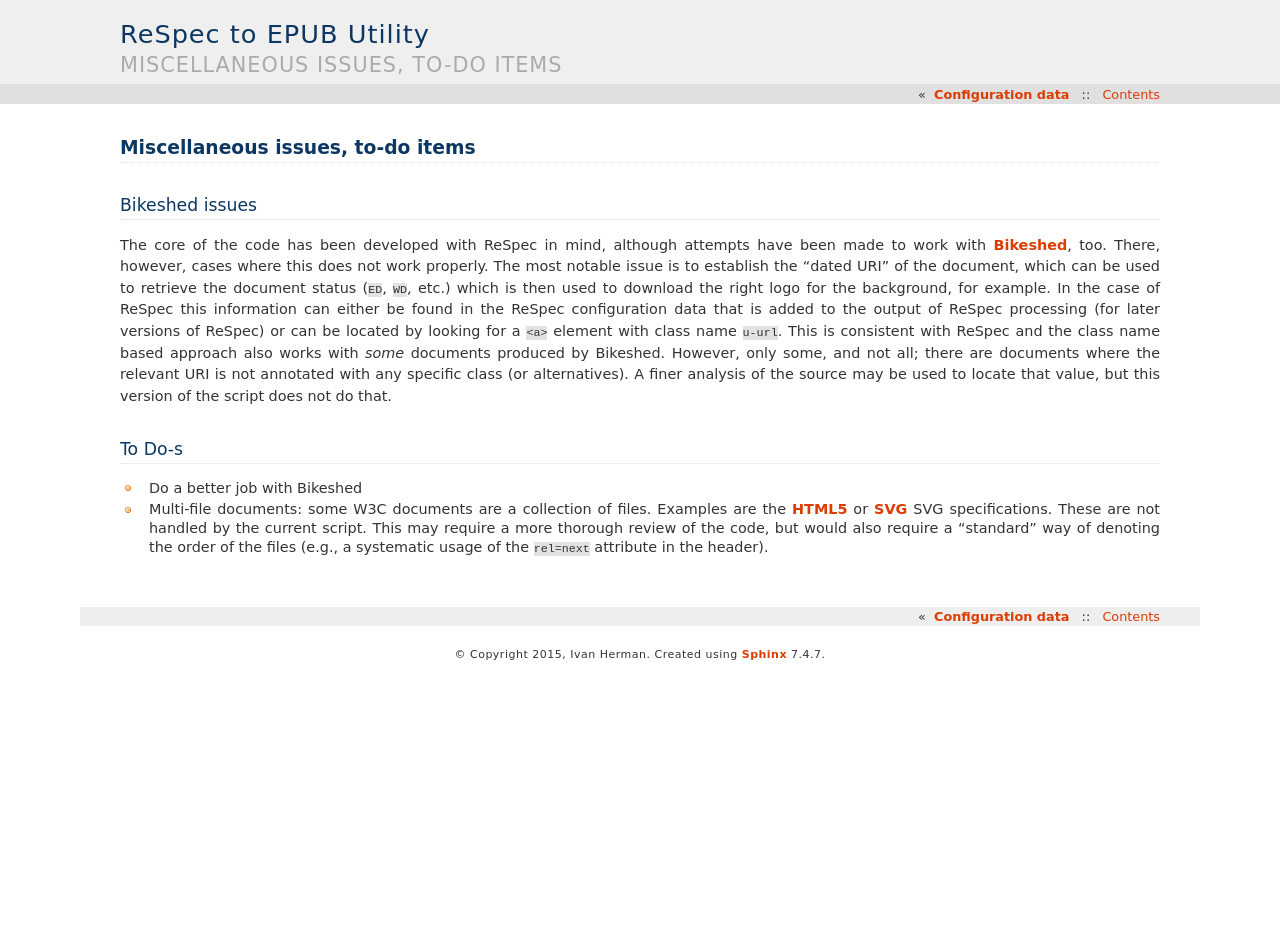
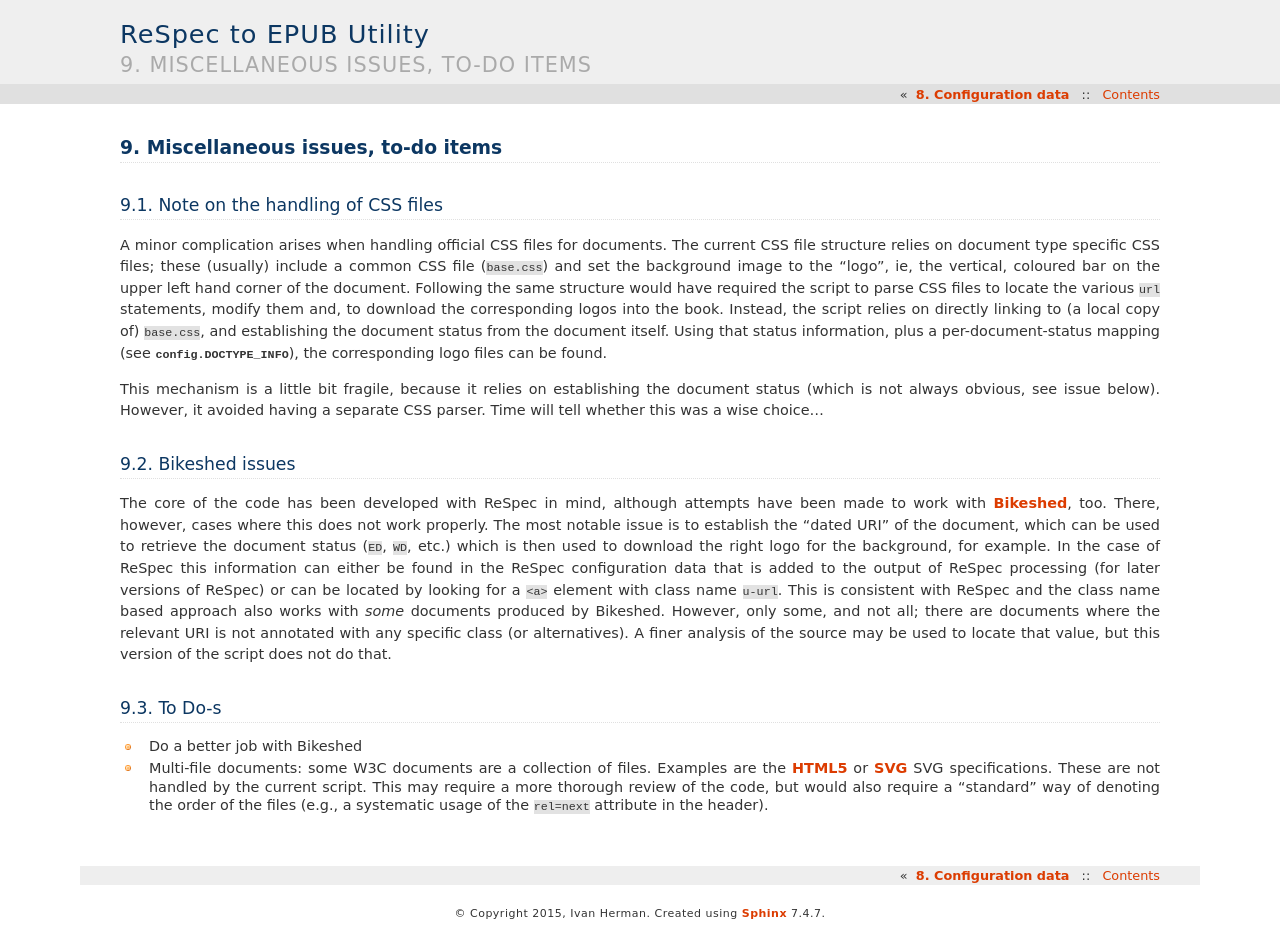
Before and after one commit to iherman/respec2epub, a Sphinx documentation site: the page built from Doc/source/todo.rst, in a window 1280 px wide. Built offline with Sphinx 7.4.7, drawn with Linux system fonts in a browser that asks for light colours; before the commit the page ends 900 px from its top, so only the background shows below that.

Commit message:
Added some documentation on some design choices...

```diff
--- a/Doc/source/conf.py
+++ b/Doc/source/conf.py
@@ -269,7 +269,7 @@ texinfo_documents = [
 # Bibliographic Dublin Core info.
 epub_title = u'ReSpec to EPUB'
 epub_author = u'Ivan Herman'
-epub_publisher = u'Ivan Herman'
+epub_publisher = u'W3C'
 epub_copyright = u'2015, Ivan Herman'
 
 # The basename for the epub file. It defaults to the project name.
--- a/Doc/source/index.rst
+++ b/Doc/source/index.rst
@@ -54,6 +54,8 @@ Thanks also to Zheng Xu (Rakuten/Kobo) who helped me in some of the interoperabi
 ====================
 
 .. toctree::
+   :numbered:
+   :maxdepth: 1
 
    manual
    rp2epub
--- a/Doc/source/todo.rst
+++ b/Doc/source/todo.rst
@@ -1,5 +1,20 @@
 Miscellaneous issues, to-do items
 =================================
+
+Note on the handling of CSS files
+---------------------------------
+
+A minor complication arises when handling official CSS files for documents. The current CSS file structure relies on
+document type specific CSS files; these (usually) include a common CSS file (``base.css``) and set the background
+image to the “logo”, ie, the vertical, coloured bar on the upper left hand corner of the document. Following the same
+structure would have required the script to parse CSS files to locate the various ``url`` statements, modify them and, to
+download the corresponding logos into the book. Instead, the script relies on directly linking to (a local copy of)
+``base.css``, and establishing the document status from the document itself. Using that status information, plus
+a per-document-status mapping (see :py:data:`.config.DOCTYPE_INFO`), the corresponding logo files can be found.
+
+This mechanism is a little bit fragile, because it relies on establishing the document status (which is not always obvious, see
+issue below). However, it avoided having a separate CSS parser. Time will tell whether this was a wise choice…
+
 
 Bikeshed issues
 ---------------
```
Also changed, not shown: 17 other files.
